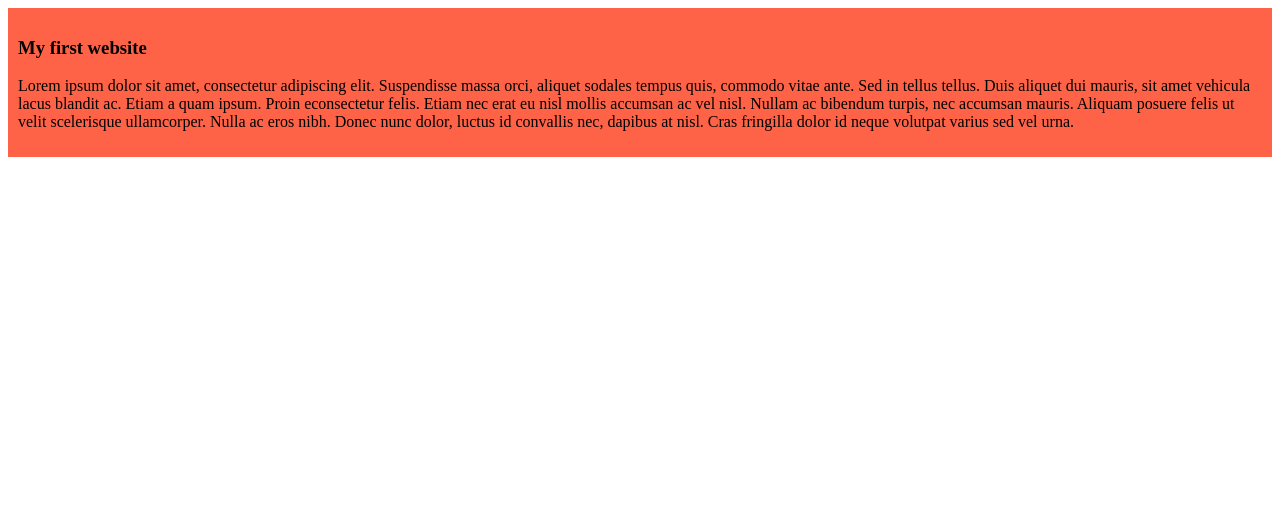
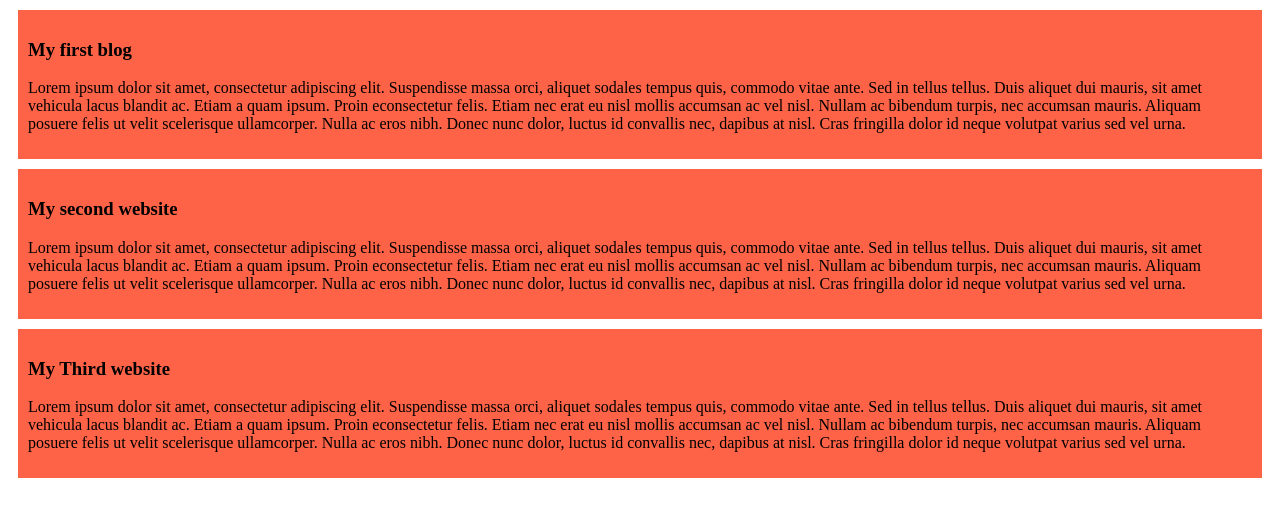
Before and after one commit to Rezabth/my-simple-website, a plain HTML site: page index.html in a window 1280 px wide. Drawn offline with Linux system fonts and the light colour scheme.

Commit message:
added the second and third blog

```diff
--- a/index.html
+++ b/index.html
@@ -8,7 +8,15 @@
 </head>
 <body>
     <div>
-    <h3> My first website</h3>
+    <h3> My first blog</h3>
+    <p>Lorem ipsum dolor sit amet, consectetur adipiscing elit. Suspendisse massa orci, aliquet sodales tempus quis, commodo vitae ante. Sed in tellus tellus. Duis aliquet dui mauris, sit amet vehicula lacus blandit ac. Etiam a quam ipsum. Proin econsectetur felis. Etiam nec erat eu nisl mollis accumsan ac vel nisl. Nullam ac bibendum turpis, nec accumsan mauris. Aliquam posuere felis ut velit scelerisque ullamcorper. Nulla ac eros nibh. Donec nunc dolor, luctus id convallis nec, dapibus at nisl. Cras fringilla dolor id neque volutpat varius sed vel urna.</p>
+    </div>
+    <div>
+    <h3> My second website</h3>
+    <p>Lorem ipsum dolor sit amet, consectetur adipiscing elit. Suspendisse massa orci, aliquet sodales tempus quis, commodo vitae ante. Sed in tellus tellus. Duis aliquet dui mauris, sit amet vehicula lacus blandit ac. Etiam a quam ipsum. Proin econsectetur felis. Etiam nec erat eu nisl mollis accumsan ac vel nisl. Nullam ac bibendum turpis, nec accumsan mauris. Aliquam posuere felis ut velit scelerisque ullamcorper. Nulla ac eros nibh. Donec nunc dolor, luctus id convallis nec, dapibus at nisl. Cras fringilla dolor id neque volutpat varius sed vel urna.</p>
+    </div>
+    <div>
+    <h3> My Third website</h3>
     <p>Lorem ipsum dolor sit amet, consectetur adipiscing elit. Suspendisse massa orci, aliquet sodales tempus quis, commodo vitae ante. Sed in tellus tellus. Duis aliquet dui mauris, sit amet vehicula lacus blandit ac. Etiam a quam ipsum. Proin econsectetur felis. Etiam nec erat eu nisl mollis accumsan ac vel nisl. Nullam ac bibendum turpis, nec accumsan mauris. Aliquam posuere felis ut velit scelerisque ullamcorper. Nulla ac eros nibh. Donec nunc dolor, luctus id convallis nec, dapibus at nisl. Cras fringilla dolor id neque volutpat varius sed vel urna.</p>
     </div>
 </body>
--- a/styles/blog.css
+++ b/styles/blog.css
@@ -1,4 +1,5 @@
 div{
     background-color: tomato;
     padding: 10px;
+    margin: 10px;
 }
```
